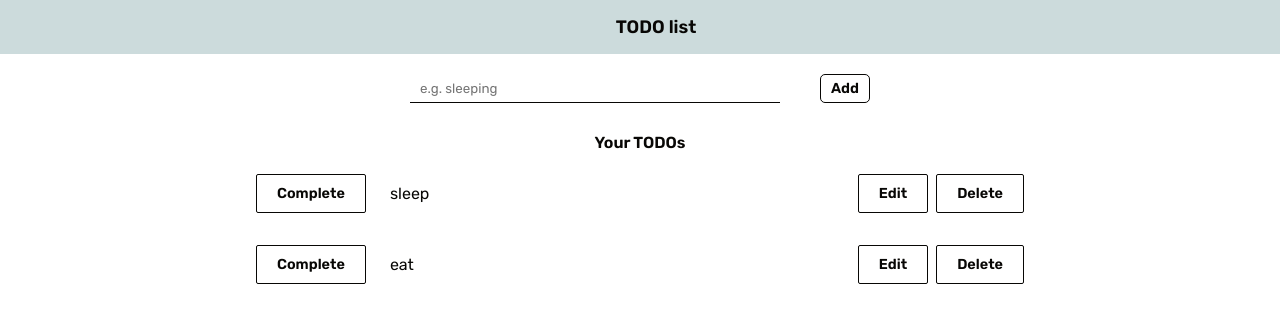
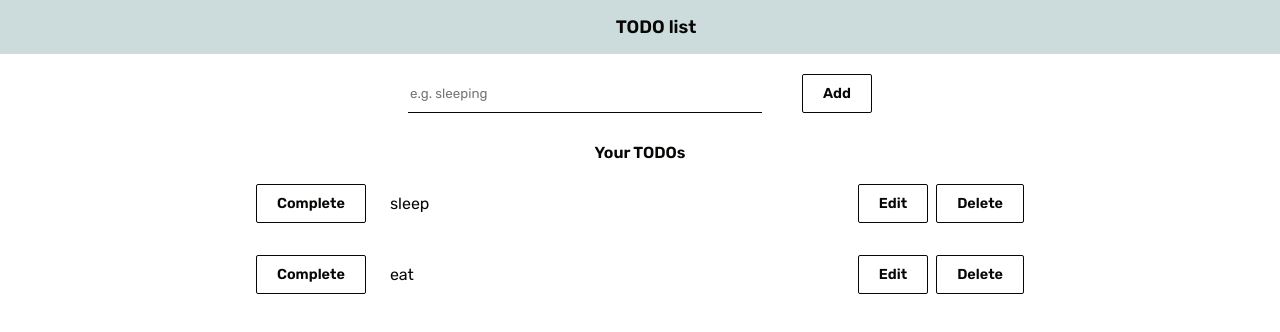
Before and after one commit to katab99/todo-list, a React (Vite) app: page / in a window 1280 px wide. Shown: the top 332 px of the page. Built offline with nearby package versions, Linux system fonts and the light colour scheme.

Commit message:
Refactor add new task form.

```diff
--- a/src/components/Main.jsx
+++ b/src/components/Main.jsx
@@ -3,6 +3,7 @@ import { nanoid } from "nanoid"
 import Task from "./Task.jsx";
 
 export default function Main() {
+	const [newTask, setNewTask] = useState("");
 	const [taskList, setTaskList] = useState([
 		{id : nanoid(), task : "sleep", isCompleted: false},
 		{id: nanoid(), task : "eat", isCompleted: false},]);
@@ -23,16 +24,15 @@ export default function Main() {
 	const todoListItems = divideTaskList(false)
 	const completedListItems = divideTaskList(true)
 
-	function addTodo(formData) {
-		const newTodo = formData.get("todo");
-		setTaskList((prevList) => [...prevList, {id: nanoid(), task : newTodo, isCompleted : false}]);
+	function addTask() {
+		console.log(newTask);
+		setTaskList((prevList) => [...prevList, {id: nanoid(), task : newTask, isCompleted : false}]);
+		setNewTask("");
 	}
 
 	function updateTaskList(updatedTask) {
-		console.log(updatedTask);
 		setTaskList((prevList) =>
 			prevList.map((task) => task.id === updatedTask.id ? updatedTask : task));
-		console.log(taskList);
 	}
 
 	function deleteTask(id) {
@@ -46,10 +46,12 @@ export default function Main() {
 
 	return (
 		<main>
-			<form action={addTodo} className="add-todo-form">
-				<input className="add-todo-text" type="text" placeholder="e.g. sleeping" name="todo" />
-				<button className="add-todo-button">Add</button>
-			</form>
+			<section className="add-task-container">
+				<input className="add-task-text" type="text"
+					   placeholder="e.g. sleeping" value={newTask}
+					   onChange={(e) => setNewTask(e.target.value)}/>
+				<button type="submit" className="add-task-button" onClick={addTask}> Add</button>
+			</section>
 
 			{todoListItems.length > 0 ? <section className="list-container">
 				<p className="list-title">Your TODOs</p>
--- a/src/components/Task.jsx
+++ b/src/components/Task.jsx
@@ -24,7 +24,7 @@ export default function Task(props){
                     <>
                         <input type="text" value={taskText} onChange={(e) => setTaskText(e.target.value)} />
                         <button type="submit" onClick={submitUpdate}>Save</button>
-                        <button type="button">Cancel</button>
+                        <button type="button" >Cancel</button>
                     </>
                 :
                     <>
--- a/src/index.css
+++ b/src/index.css
@@ -23,24 +23,13 @@ p.page-title {
     justify-content: center;
 }
 
-
-form.add-todo-form{
+section.add-task-container{
     display: flex;
     justify-content: center;
 }
 
-form.add-todo-form > * {
+section.add-task-container > * {
     margin: 20px;
-    padding: 5px 10px;
-    border: 1px solid #080705;
-    border-radius: 5px;
-}
-
-input.add-todo-text{
-    width: 350px;
-    border: none;
-    border-bottom: 1px solid #080705;
-    border-radius: 0;
 }
 
 input.add-todo-text:focus{
```
